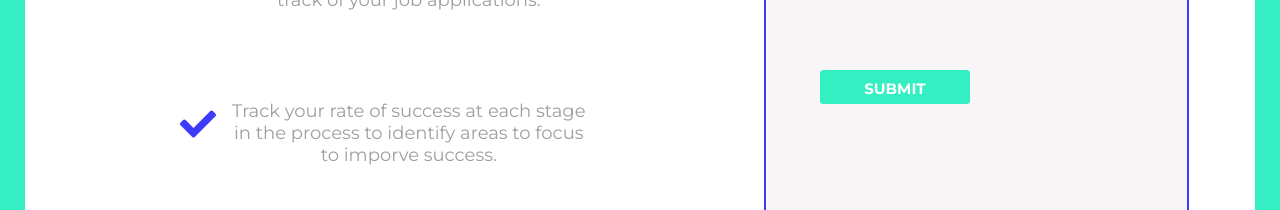
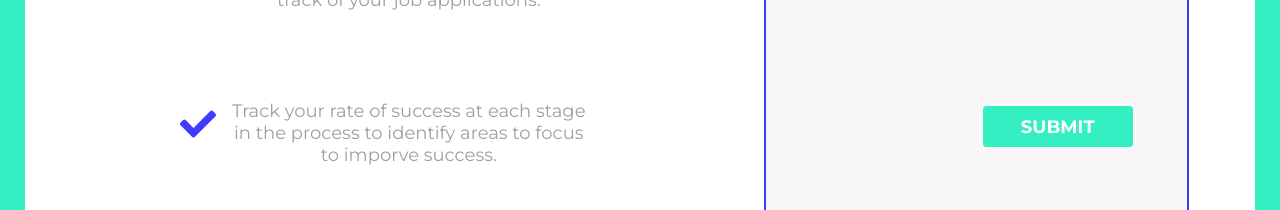
Before and after one commit to chingu-voyages/v8-chimeras-team-04, a React (Create React App) app in the folder client/: page / in a window 1280 px wide. Shown: the part 479-689 px from the top of the page. Built offline with nearby package versions, Linux system fonts and the light colour scheme.

Commit message:
position login submit

```diff
--- a/client/src/component/AppList/index.jsx
+++ b/client/src/component/AppList/index.jsx
@@ -35,6 +35,7 @@ export default function AppList() {
           return <AppListing key={_id} id={_id} position={position} company={company} stage={stage} notes={notes} modifyJob={modifyJob} />;
         })}
         </div>
+        <div className="summary-btn-mobile"></div>
         <AppModal />
       </div>
     </AppContext.Provider>
--- a/client/src/component/Header/header.scss
+++ b/client/src/component/Header/header.scss
@@ -49,11 +49,19 @@ header {
       font-size: 1.75em;
     }
 
+    .logout-btn {
+      position: absolute;
+      top: 15px;
+      right: 15px;
+      font-size: 14px;
+      border: 2px solid white;
+    }
+
 
   }
 }
 
-@media (max-width: $screen-m) {
+@media (max-width: $screen-s) {
   header {
     // display: block;
     // padding: 15px;
@@ -82,8 +90,8 @@ header {
       font-size: 1.25em;
     }
 
-    .username {
-      font-size: 12px;
+    .username, .user {
+      display: none;
     }
 
     .logout-btn {
--- a/client/src/component/Login/index.jsx
+++ b/client/src/component/Login/index.jsx
@@ -86,7 +86,9 @@ export default function Login() {
             )}
             <br />
           </div>
+          <div className="submit-button">
           <input type="submit" value="Submit" className="login-submit" />
+          </div>
         </form>
       </div>
     </div>
--- a/client/src/component/Login/login.scss
+++ b/client/src/component/Login/login.scss
@@ -84,22 +84,20 @@
 			text-transform: uppercase;
 			color: white;
 			font-weight: 700;
-			font-size: 15px;
+			font-size: 18px;
 			padding: 0.5em 2em;
 			border-radius: 3px;
 			width: 150px;
-			// position: absolute;
-			// right: 0;
-			// bottom: 0;
-
-			margin-right: 3.75em;
-			margin-bottom: 3.75em;
 
 			&:hover {
 				background-color: $green-med2;
 				border-color: $green-med2;
 				cursor: pointer;
 			}
+		}
+
+		.submit-button {
+			text-align: right;
 		}
 	}
 }
@@ -129,6 +127,7 @@
 	width: 50%;
 	display: flex;
 	flex-direction: column;
+	// justify-content: center;
 
 	&-main {
 		width: 10em;
@@ -181,6 +180,10 @@
 				max-width: 500px;
 				margin: auto;
 				padding: 1.75em;
+
+				.submit-button {
+					text-align: center;
+				}
 			}
 
 		}
```
